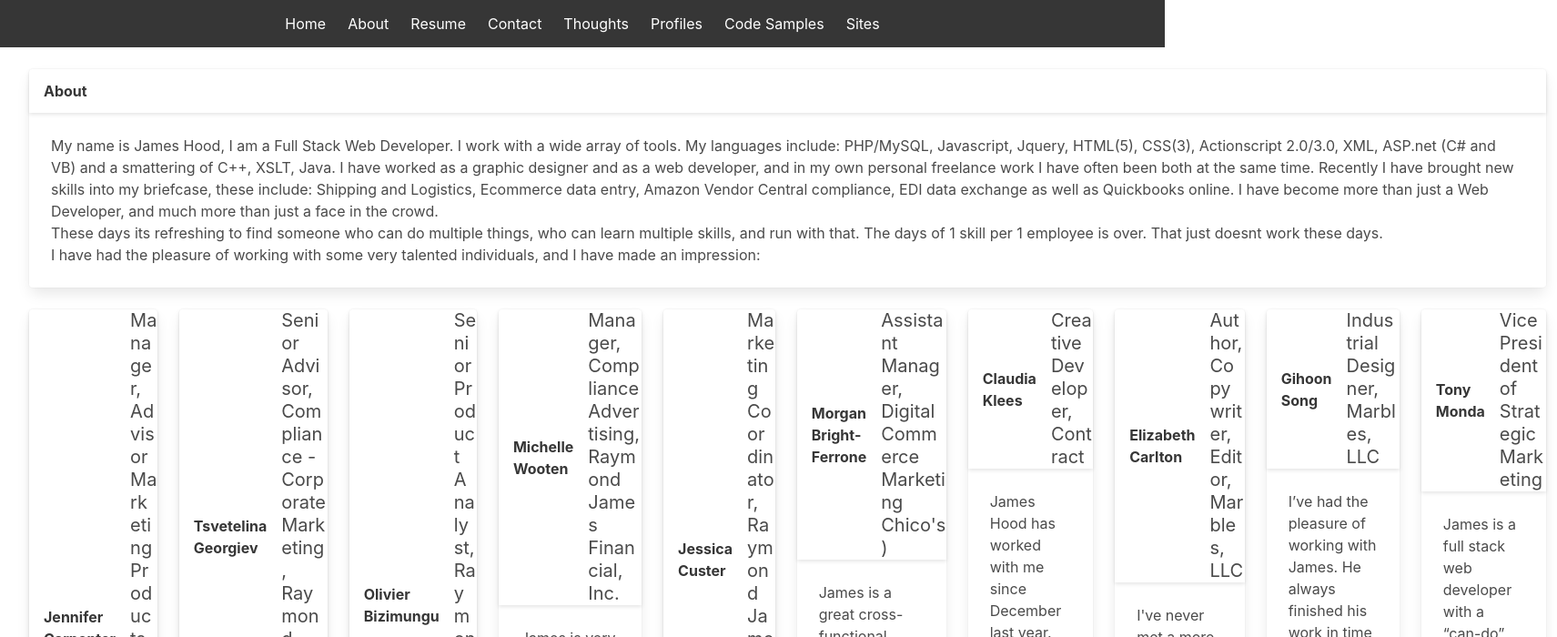
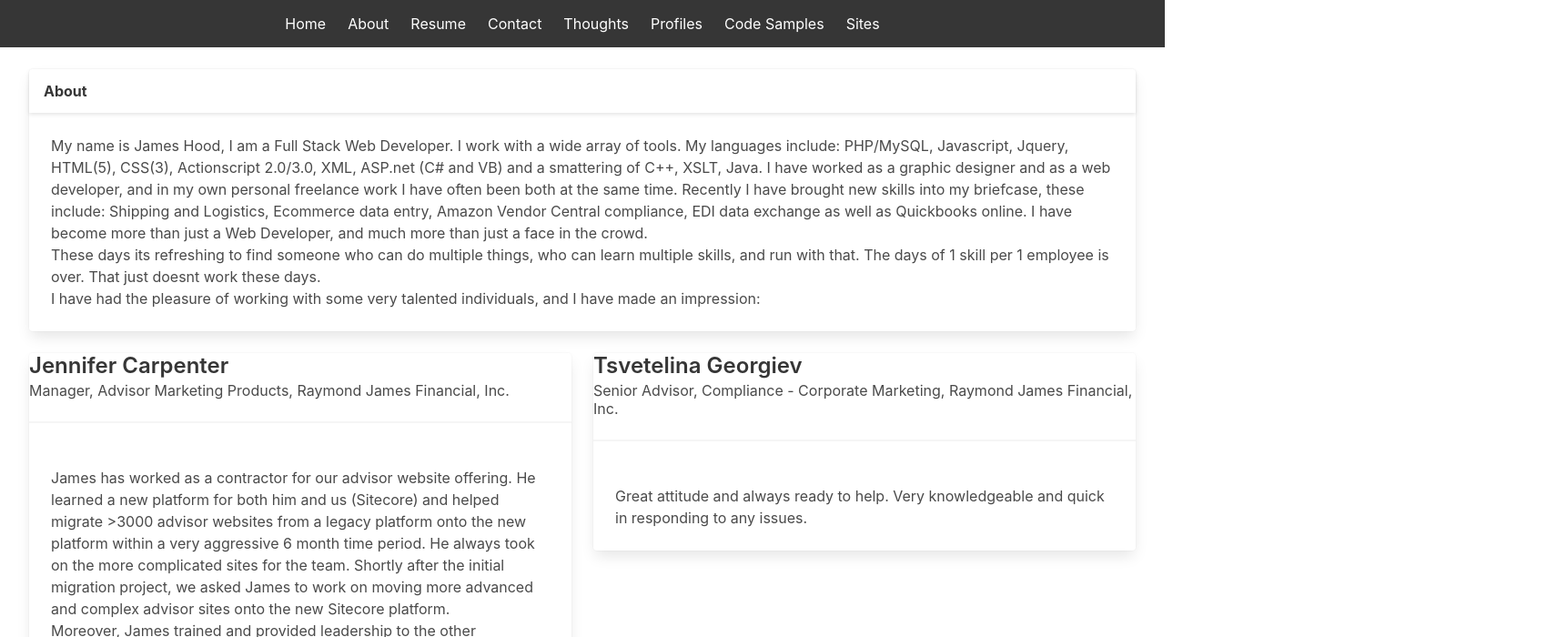
Before and after one commit to jameshood118/jameshood118.github.io, a Vue app: page /#/About in a window 1280 px wide. Shown: the top 700 px of the page at 91% size, 1711 px wide, since content can reach past the window. Built offline with nearby package versions, Linux system fonts and the light colour scheme.

Commit message:
Fixed columns for cards, needs better styles overall to show off data

```diff
--- a/src/views/About.vue
+++ b/src/views/About.vue
@@ -15,15 +15,14 @@
         </div>
       </div>
     </div>
-    <div class="columns">
-      <div class="column " v-for="recs in recommend" :key="recs.person">
+    <div class="columns is-multiline is-mobile">
+      <div class="column is-6" v-for="recs in recommend" :key="recs.person">
         <div class="card">
-          <header class="card-header">
-            <p class="card-header-title">
-              {{recs.person}}
-            </p>
-            <p class="subtitle">{{recs.title}}</p>
-          </header>
+          <div class="media-content">
+            <p class="title is-4">{{recs.person}}</p>
+            <p class="subtitle is-6">{{recs.title}}</p>
+            <hr/>
+          </div>
           <div class="card-content" v-html="recs.text"></div>
         </div>
       </div>
```
